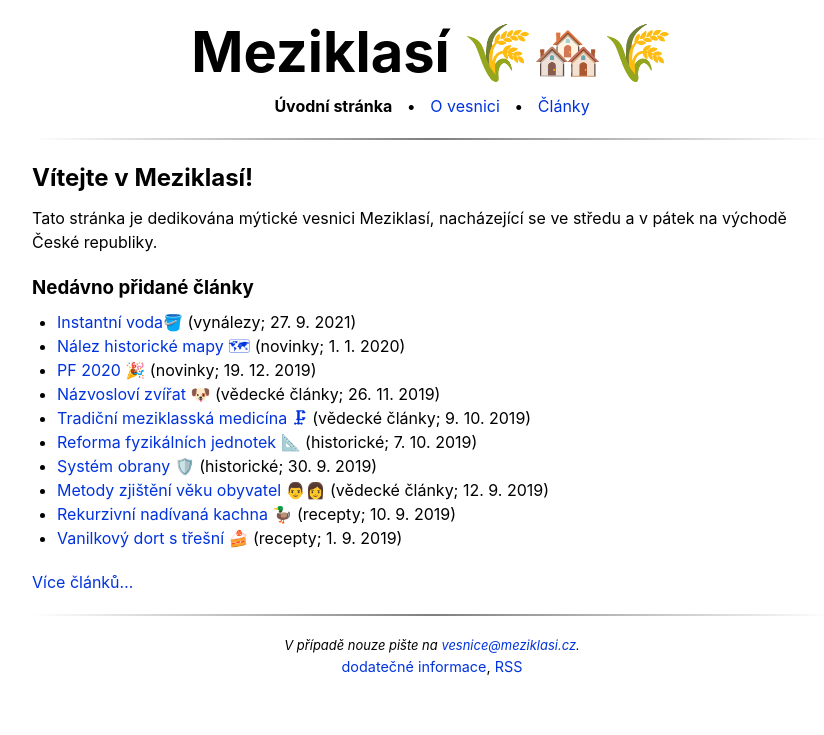
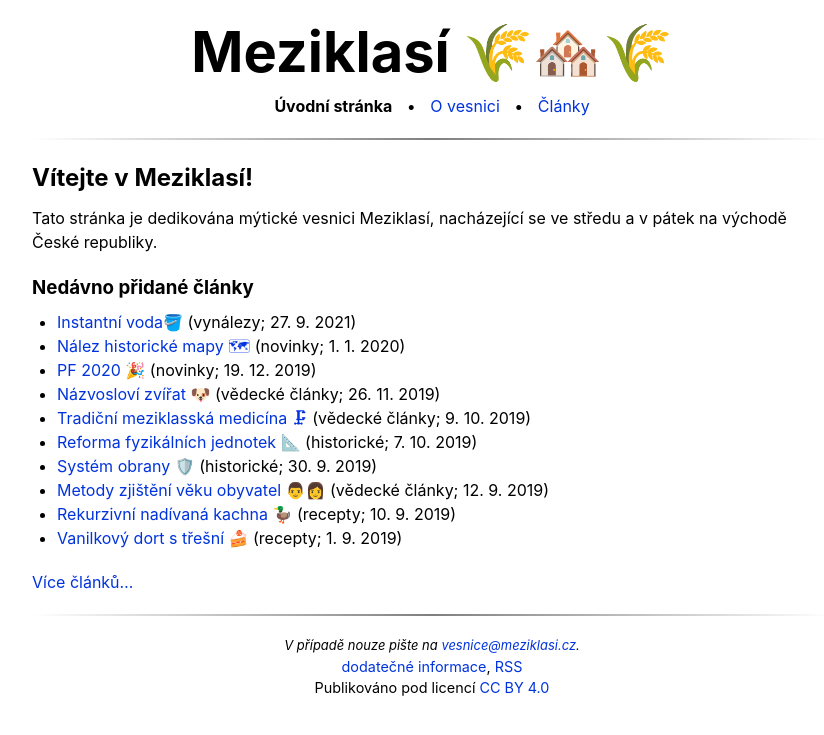
Before and after one commit to Meziklassociation/meziklasi, a Jekyll site: the page built from index.md, in a window 1280 px wide. Shown: the top 735 px of the page, without its empty margins (208-1032 px from the left). Built offline with Jekyll 4.4.1, drawn with Linux system fonts in a browser that asks for light colours.

Commit message:
add content license to footer

```diff
--- a/_layouts/default.html
+++ b/_layouts/default.html
@@ -36,10 +36,10 @@
 			{% if "/" != page.url %}
 				<a href="{{site.baseURL}}/">
 					<h1>
-				   		{{site.title}}
-			   		</h1>
-		   		</a>
-		   {% else %}
+							{{site.title}}
+						</h1>
+					</a>
+			 {% else %}
 				<h1>
 					{{site.title}}
 				</h1>
@@ -79,6 +79,7 @@
 			<footer>
 				<address><p>V případě nouze pište na <a href="mailto:{{ site.email }}">{{ site.email }}</a>.</p></address>
 				<p><a href="/meta/">dodatečné informace</a>, <a href="/feed.xml">RSS</a></p>
+				<p>Publikováno pod licencí <a href="https://creativecommons.org/licenses/by/4.0/">CC BY 4.0</a></p>
 			</footer>
 		</div>
 	</body>
```
